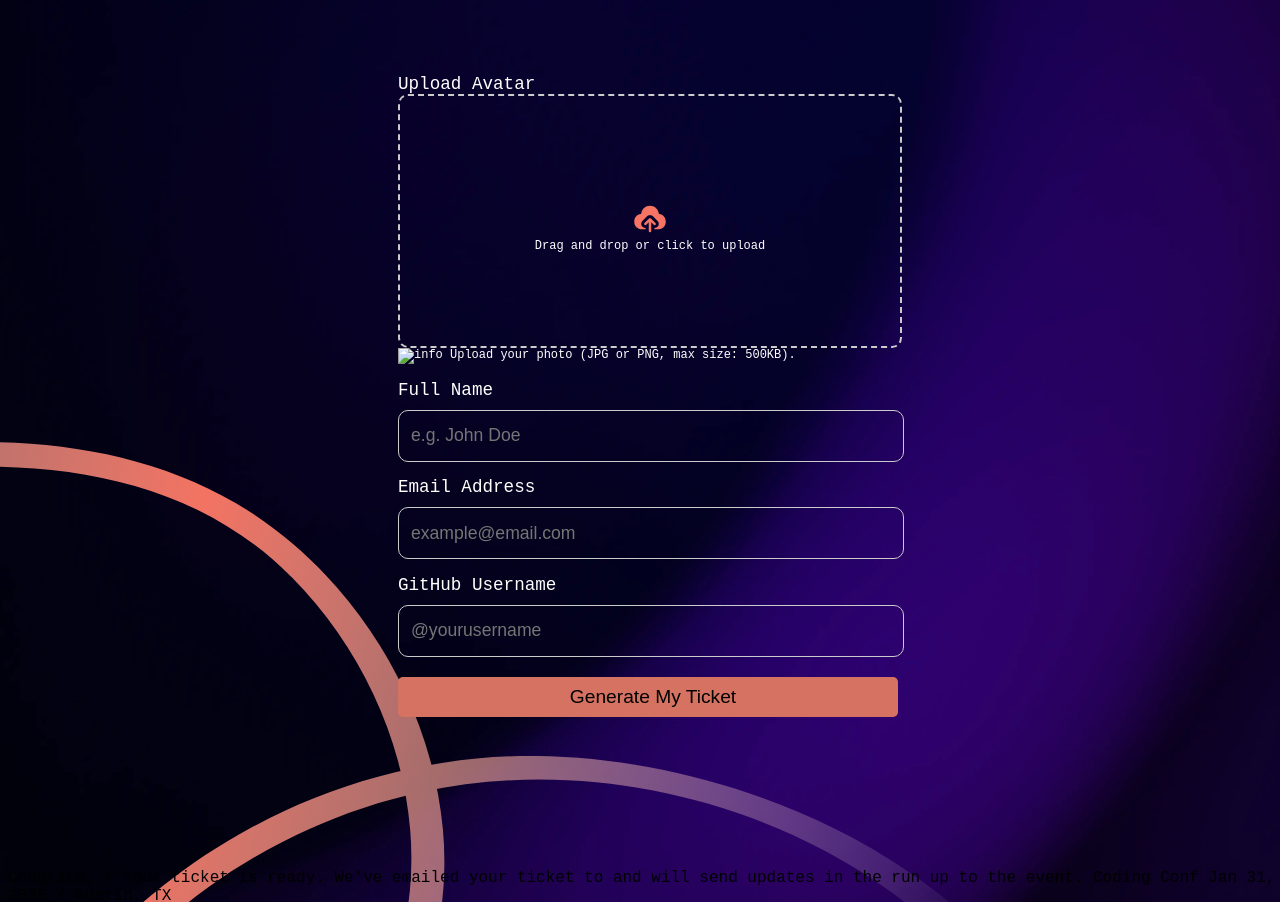
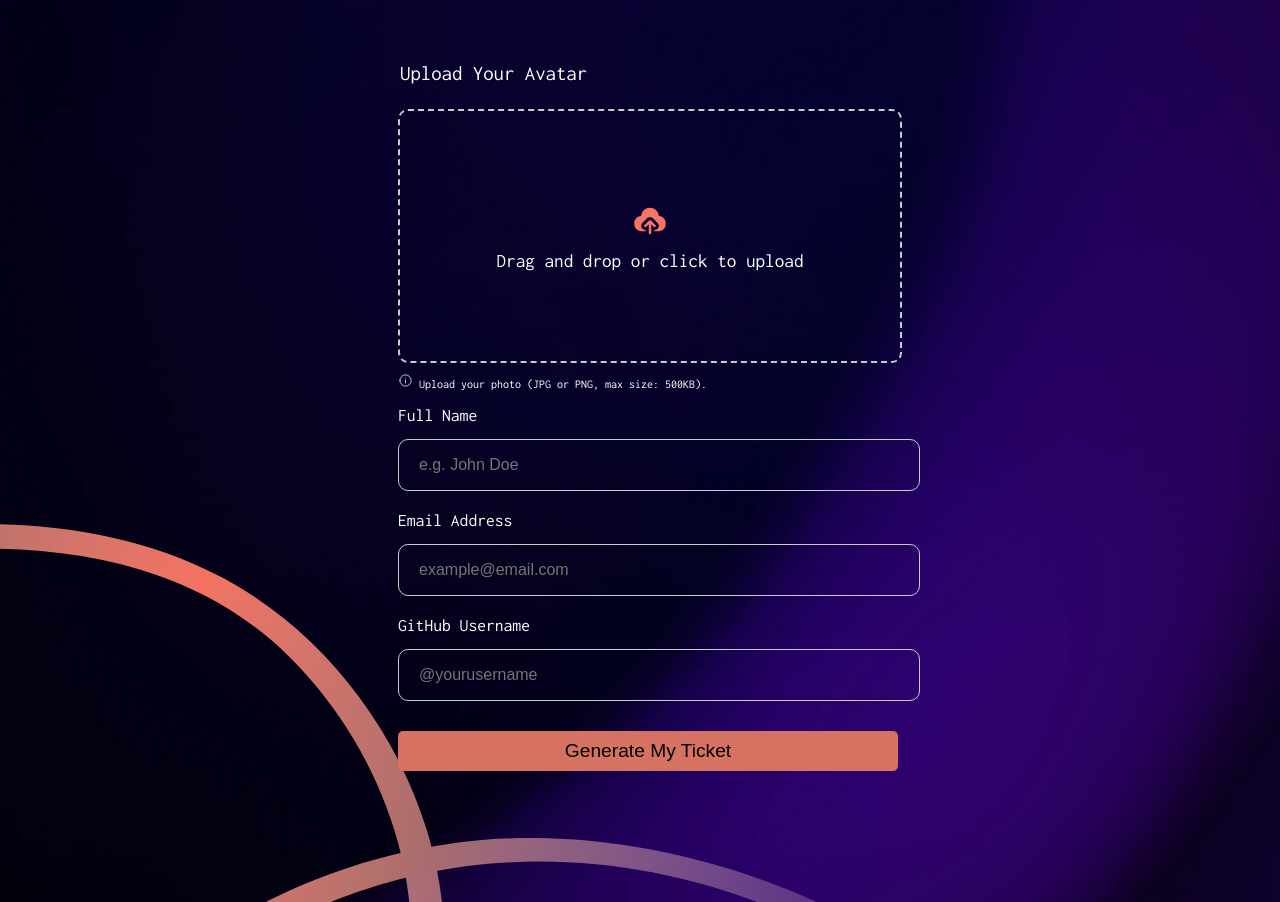
Before and after one commit to rogerprz/conference-ticket-generator, a plain HTML site: page index.html in a window 1280 px wide. Shown: the part 188-1090 px from the top of the page. Drawn offline with Linux system fonts and the light colour scheme.

Commit message:
fixed html and css

```diff
--- a/index.css
+++ b/index.css
@@ -1,6 +1,6 @@
 @font-face {
   font-family: 'Inconsolata';
-  src: url('./assets//fonts/Inconsolata-VariableFont_wdth\,wght.ttf') format('truetype');
+  src: url('./assets/fonts/Inconsolata-VariableFont_wdth\,wght.ttf') format('truetype');
   font-weight: 100 900;
   font-stretch: 75% 125%;
 }
@@ -10,7 +10,7 @@ body {
     url('./assets/images/background-desktop.png') no-repeat center fixed;
   width: 100%;
   background-size: 80% auto, cover;
-  font-family: 'Incosolata', monospace;
+  font-family: 'Inconsolata', monospace;
 }
 
 section.header {
@@ -29,6 +29,7 @@ h1 {
   width: 55%;
   margin: 0 auto;
 }
+
 h4 {
   color: rgba(255, 255, 255, 0.576);
   text-align: center;
@@ -37,10 +38,9 @@ h4 {
 form {
   display: flex;
   flex-direction: column;
-  margin: 0 auto;
-  /* justify-content: center; */
+  margin: 0 auto 200px auto;
   align-items: center;
-  height: 100vh;
+  height: auto;
   width: 500px;
   column-gap: 30px;
 }
@@ -48,6 +48,12 @@ form {
 fieldset {
   border: none;
   width: 100%;
+}
+
+legend {
+  font-size: 1.3rem;
+  color: rgb(255, 255, 255);
+  margin-bottom: 10px;
 }
 
 label {
@@ -73,7 +79,8 @@ input[type='email'] {
   padding-bottom: 10px;
 }
 
-input[type='submit'] {
+input[type='submit'],
+button[type='submit'] {
   background-color: rgb(214, 114, 97);
   color: rgb(0, 0, 0);
   width: 100%;
@@ -81,6 +88,11 @@ input[type='submit'] {
   border-radius: 5px;
   border: none;
   font-size: 1.2rem;
+  cursor: pointer;
+}
+
+button {
+  display: block;
 }
 
 .attribution {
@@ -97,8 +109,7 @@ input[type='submit'] {
   color: rgb(255, 255, 255);
 }
 
-#info-icon {
-  /* center image */
+#icon-info {
   margin: 0 auto;
   width: 15px;
 }
@@ -107,13 +118,53 @@ input[type='submit'] {
   width: 100%;
   height: 250px;
   border: 2px dashed rgb(203, 203, 203);
+  margin-block: 10px;
   border-radius: 10px;
   display: flex;
   justify-content: center;
   flex-direction: column;
   align-items: center;
+  cursor: pointer;
 }
 
-input[type='image'] {
+.upload-box {
+  display: flex;
+  flex-direction: column;
+  align-items: center;
+}
+
+.upload-box img {
+  width: 40px;
   height: 40px;
 }
+
+.upload-box .sub-text {
+  margin-top: 10px;
+  text-align: center;
+}
+
+.upload-text {
+  font-size: 1.2rem;
+  color: rgb(255, 255, 255);
+}
+
+input[type='file'] {
+  display: none;
+}
+
+/* Styling for the form groups */
+.form-group {
+  margin-bottom: 20px;
+  width: 100%;
+}
+
+.form-group label {
+  margin-bottom: 5px;
+  display: block;
+}
+
+.form-group input {
+  width: 100%;
+  padding: 10px;
+  font-size: 1rem;
+}
--- a/index.html
+++ b/index.html
@@ -22,36 +22,41 @@
   </section>
   <form>
     <fieldset>
-      <label for="upload-avatar"> Upload Avatar</label>
-      <div class="avatar">
-        <input type="image" id="upload-avatar" alt="Upload Avatar image" src="./assets/images/icon-upload.svg">
-        <div class="sub-text">Drag and drop or click to upload</div>
-      </div>
-
+      <legend>Upload Your Avatar</legend>
+      <label for="upload-avatar" class="avatar" aria-label="Upload your avatar">
+        <input type="file" id="upload-avatar" accept="image/png, image/jpeg" hidden>
+        <div class="upload-box">
+          <img src="./assets/images/icon-upload.svg" alt="Upload Avatar image">
+          <div class="sub-text upload-text">Drag and drop or click to upload</div>
+        </div>
+      </label>
       <div class="sub-text">
-        <img id="icon-info" src="./assets//images/icon-info.svg" alt="info">
+        <img id="icon-info" src="./assets/images/icon-info.svg" alt="info">
         Upload your photo (JPG or PNG, max size: 500KB).
       </div>
     </fieldset>
 
-    <fieldset>
-      <label for="full-name">Full Name</label>
-      <input type="text" id="full-name" placeholder="e.g. John Doe" required>
+    <fieldset class="personal-info">
+      <div class="form-group">
+        <label for="full-name">Full Name</label>
+        <input type="text" id="full-name" placeholder="e.g. John Doe" required>
+      </div>
+
+      <div class="form-group">
+        <label for="email">Email Address</label>
+        <input type="email" id="email" placeholder="example@email.com" required>
+      </div>
+
+      <div class="form-group">
+        <label for="github-username">GitHub Username</label>
+        <input type="text" id="github-username" placeholder="@yourusername" required>
+      </div>
     </fieldset>
-    <fieldset>
-      <label for="email">Email Address</label>
-      <input type="email" id="email" placeholder="example@email.com" required>
-    </fieldset>
-    <fieldset>
-      <label for="github-username">GitHub Username</label>
-      <input type="text" id="" github-username" placeholder="@yourusername
-      " required>
-    </fieldset>
-    <input type="submit" value="Generate My Ticket">
+
+    <button type="submit">Generate My Ticket</button>
 
   </form>
 
-  <!-- Form ends -->
 
   <!-- Generated tickets starts -->
 
```
